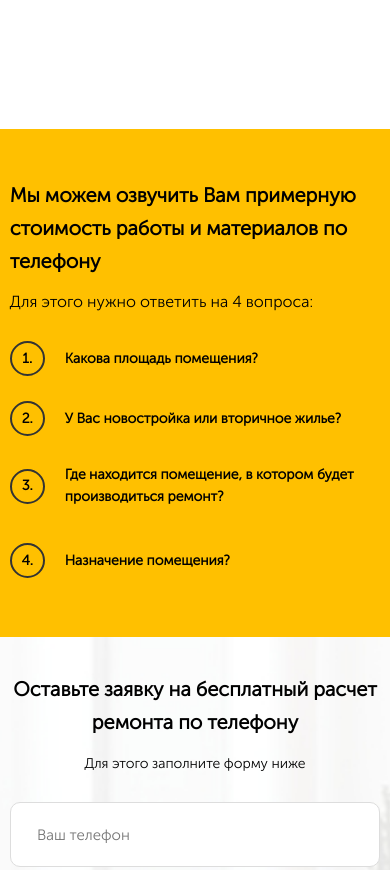
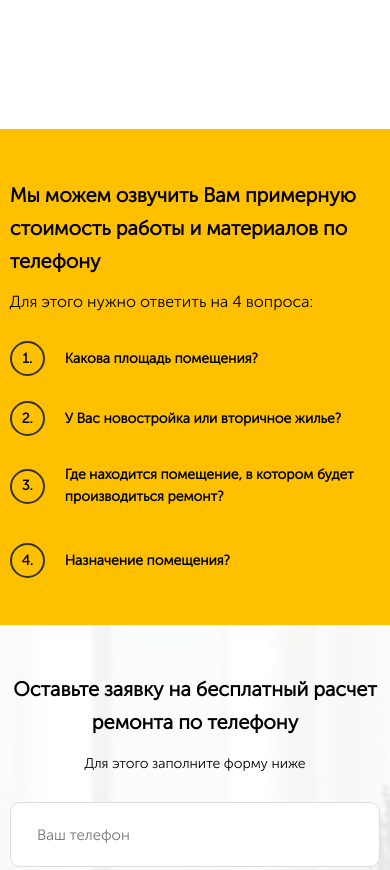
Before and after one commit to ridiculousdwarf1999/web-start, a plain HTML site: page src/index.html in a window 390 px wide. Shown: the part 4960-5830 px from the top of the page. Drawn offline with Linux system fonts and the light colour scheme.

Commit message:
Кое-какие правки: в основном секция brif

```diff
--- a/src/sass/blocks/_brif.sass
+++ b/src/sass/blocks/_brif.sass
@@ -104,14 +104,8 @@
 @media (max-width: 976px)
   .brif
     background-image: url('../img/brif/brif-color-bg.jpg'), url('../img/brif/brif-bg.jpg')
-    background-position: left center, top right
-    background-size: 50%, contain
-    background-repeat: repeat-y, repeat-y
-@media (max-width: 768px)
-  .brif
-    background-image: url('../img/brif/brif-color-bg.jpg'), url('../img/brif/brif-bg.jpg')
     background-position: top center, center bottom
-    background-size: 100% 43%, cover
+    background-size: 100% 47%, cover
     background-repeat: repeat-x, no-repeat
     padding-top: 0
     &-block
@@ -123,6 +117,15 @@
     padding-right: 0
   .form
     padding-left: 0
+@media (max-width: 825px)
+  .brif
+    background-size: 100% 50%, cover
+@media (max-width: 783px)
+  .brif
+    background-size: 100% 44%, cover
+@media (max-width: 768px)
+  .brif
+    background-size: 100% 42%, cover
 @media (max-width: 380px)
   .brif
     background-image: url('../img/brif/brif-color-bg.jpg'), url('../img/brif/brif-bg.jpg')
```
Also changed, not shown: src/css/style.css, 1 other file.
